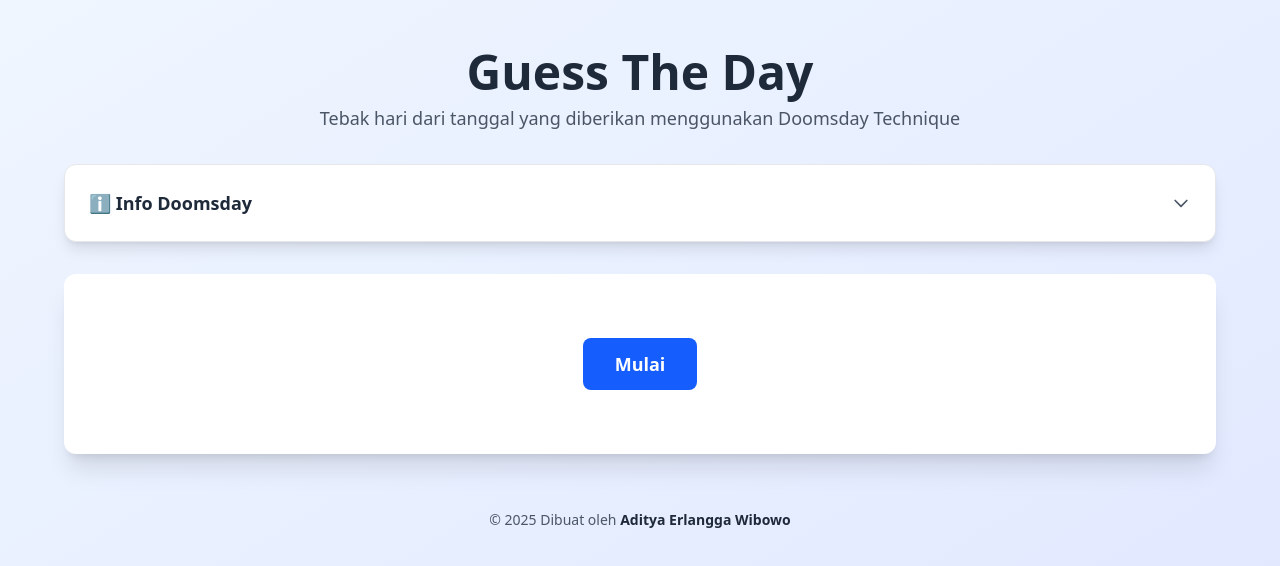
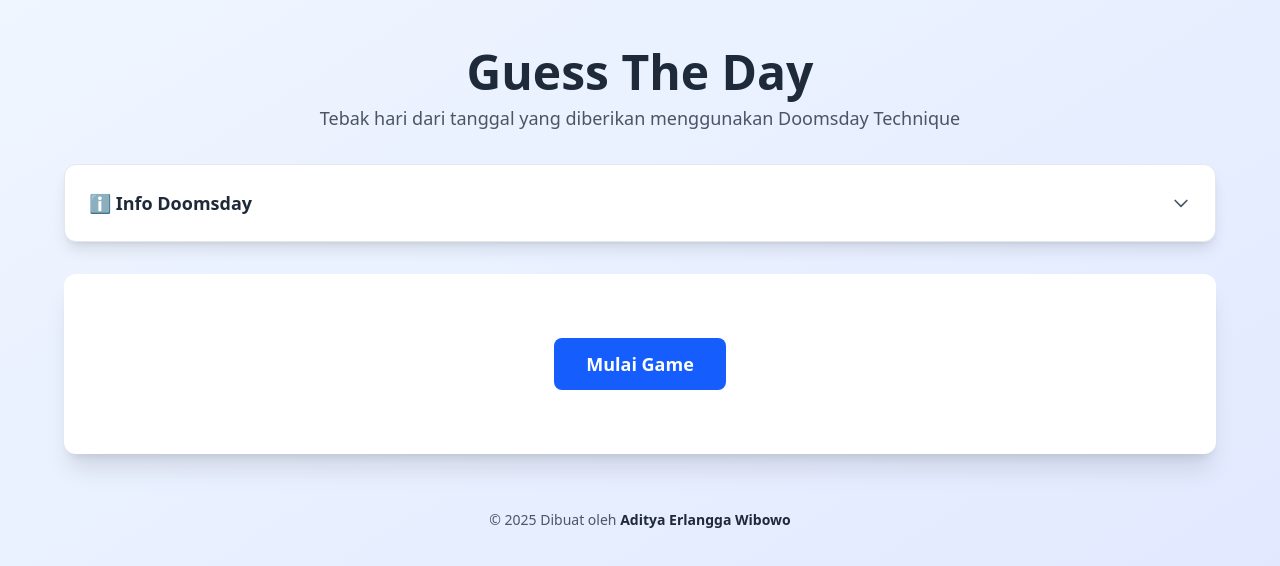
Before and after one commit to adityaerlangga/guess-the-day, a React (Vite) app: page / in a window 1280 px wide. Shown: the top 566 px of the page. Built offline with nearby package versions, Linux system fonts and the light colour scheme.

Commit message:
fix: wording button mulai game

```diff
--- a/src/components/Controls.tsx
+++ b/src/components/Controls.tsx
@@ -15,7 +15,7 @@ export function Controls({ phase, selectedDayIndex, onStart, onConfirm, onNext }
         onClick={onStart}
         className="bg-blue-600 hover:bg-blue-700 text-white font-semibold py-3 px-8 rounded-lg transition-colors duration-200 text-lg cursor-pointer"
       >
-        Mulai
+        Mulai Game
       </button>
     );
   }
```
